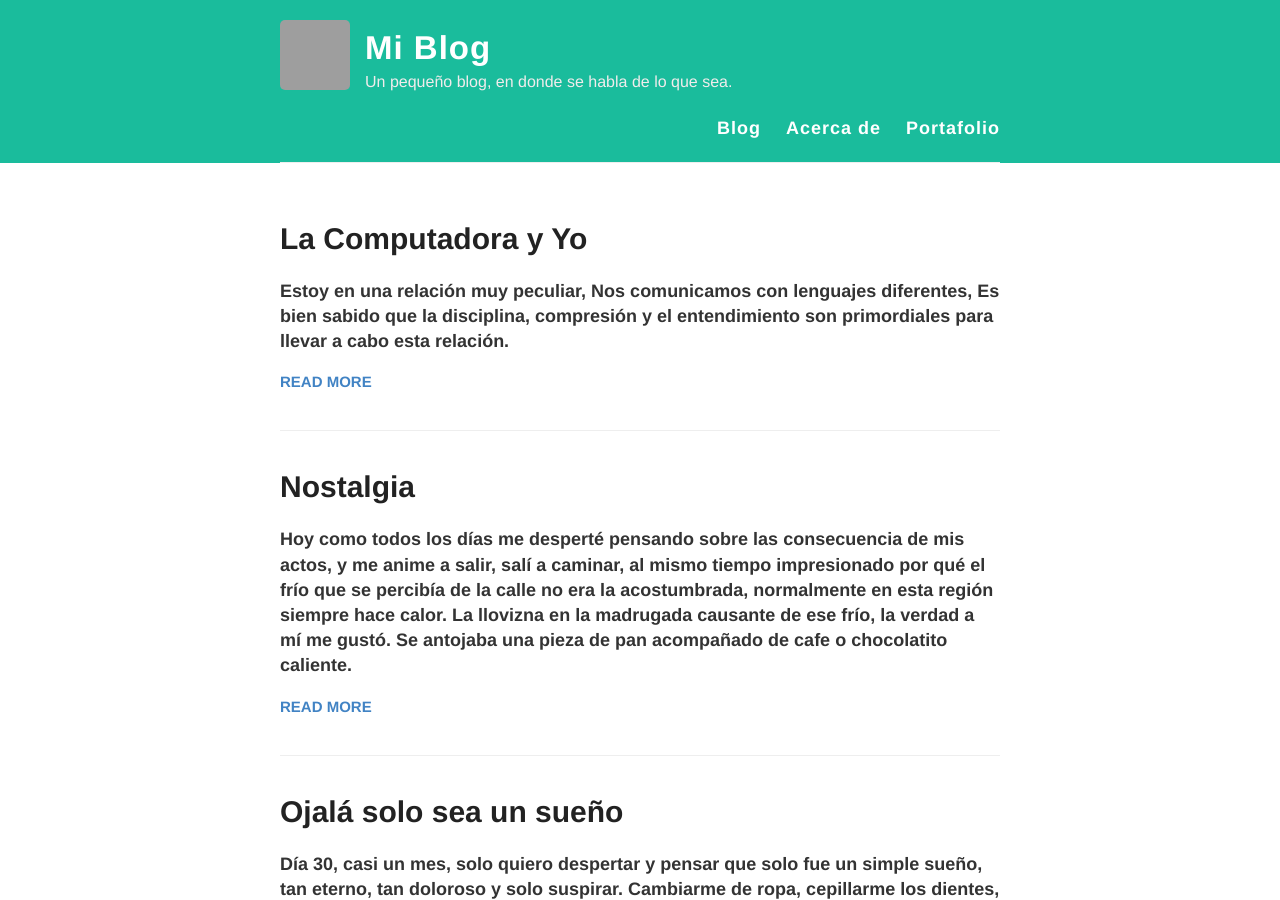
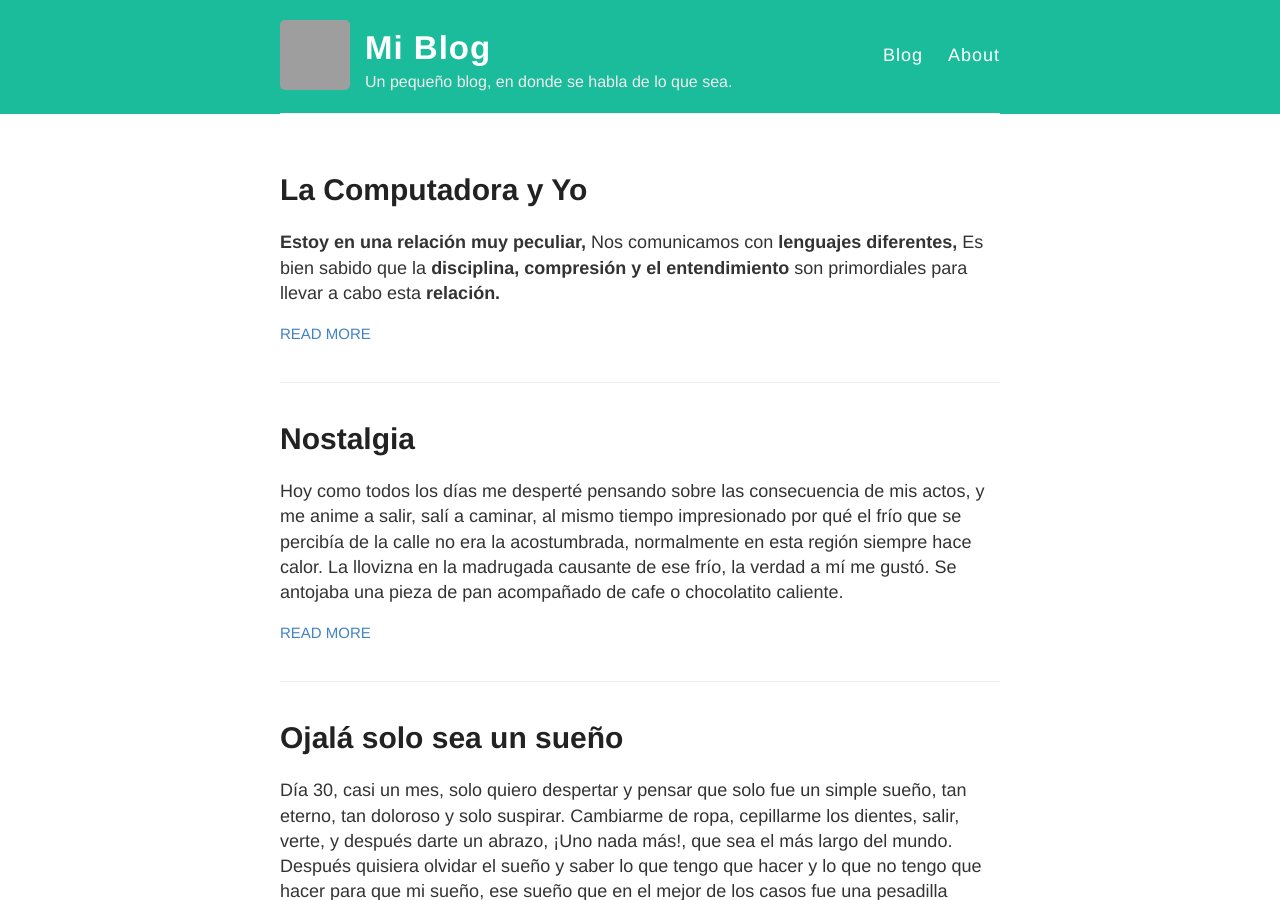
Before and after one commit to markconfig/blog-Jkyll, a Jekyll site: the page built from index.html, in a window 1280 px wide and 900 px high. Built offline with Jekyll 4.4.1, drawn with Linux system fonts in a browser that asks for light colours; grey boxes are pictures that could not be loaded.

Commit message:
Update default.html

```diff
--- a/_layouts/default.html
+++ b/_layouts/default.html
@@ -8,19 +8,13 @@
     <!--[if lt IE 9]>
       <script src="http://html5shiv.googlecode.com/svn/trunk/html5.js"></script>
     <![endif]-->
-  <!--Google ads sense-->
-    <script data-ad-client="ca-pub-8299345651741285" async src="https://pagead2.googlesyndication.com/pagead/js/adsbygoogle.js"></script>
-   <!--Google ads sense-->
+
     <link rel="stylesheet" type="text/css" href="{{ site.baseurl }}/style.css" />
     <link rel="alternate" type="application/rss+xml" title="{{ site.name }} - {{ site.description }}" href="{{ site.baseurl }}/feed.xml" />
 
     <!-- Created with Jekyll Now - http://github.com/barryclark/jekyll-now -->
   </head>
-      <!--Google Ads sense-->
-      <div>
-        <script async src="https://pagead2.googlesyndication.com/pagead/js/adsbygoogle.js?client=ca-pub-8299345651741285"
-           crossorigin="anonymous"></script>
-      </div>
+
   <body>
     <div class="wrapper-masthead">
       <div class="container">
@@ -33,9 +27,8 @@
           </div>
 
           <nav>
-            <a href="{{ site.baseurl }}/"><b>Blog</></a>
-            <a href="{{ site.baseurl }}/about"><b>Acerca de</b></a>
-            <a href="https://markconfig.github.io"><b>Portafolio</b></a>
+            <a href="{{ site.baseurl }}/">Blog</a>
+            <a href="{{ site.baseurl }}/about">About</a>
           </nav>
         </header>
       </div>
@@ -54,10 +47,5 @@
     </div>
 
     {% include analytics.html %}
-       <!--Google Ads sense-->
-      <div>
-        <script async src="https://pagead2.googlesyndication.com/pagead/js/adsbygoogle.js?client=ca-pub-8299345651741285"
-           crossorigin="anonymous"></script>
-      </div>
   </body>
 </html>
```
